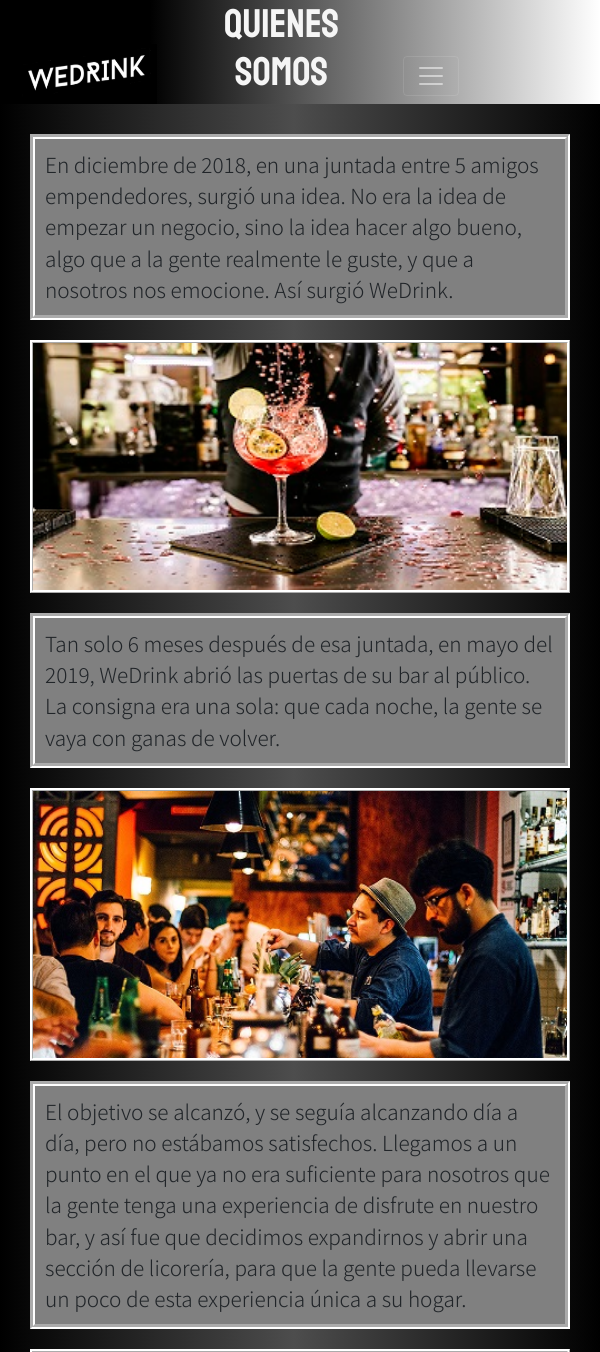
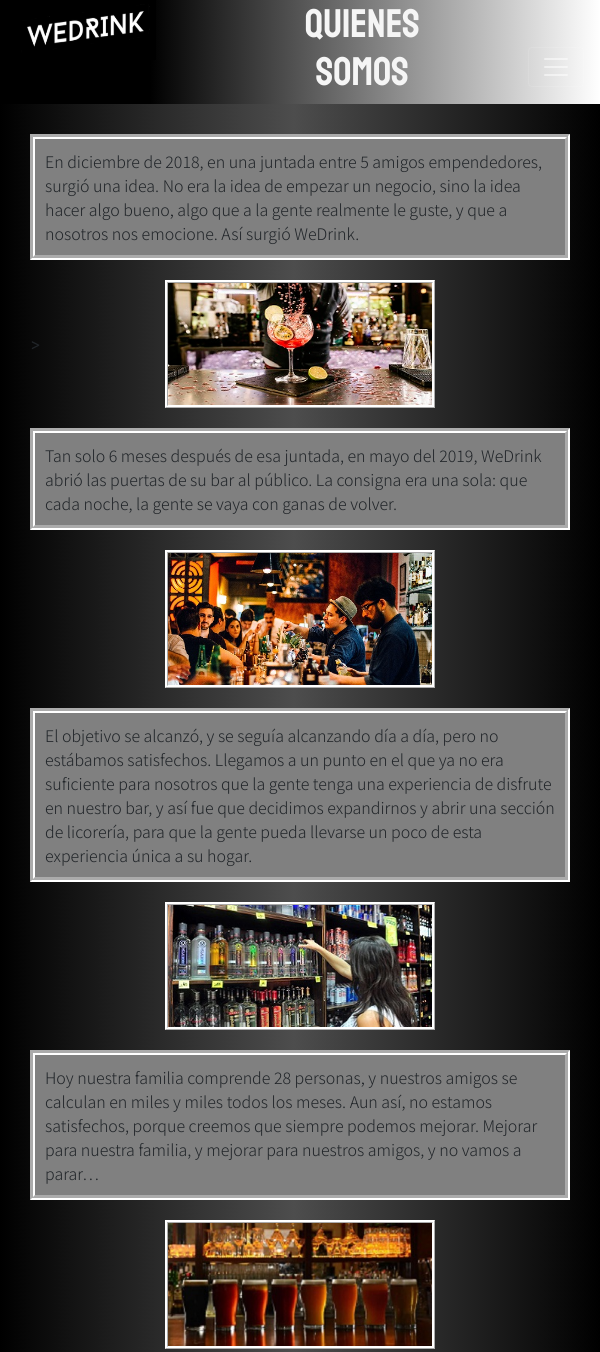
Before and after one commit to tomas-12/We.Drink, a plain HTML site: page quienesSomos.html in a window 600 px wide. Shown: the top 1352 px of the page. Drawn offline with nearby package versions, Linux system fonts and the light colour scheme.

Commit message:
Tamaños mobile, tablet y laptop añadidos a las 5 paginas

```diff
--- a/css/styles.css
+++ b/css/styles.css
@@ -1,10 +1,14 @@
 /*Seccion global*/
 body {
-  margin: 0%;
-  margin-right: 0%;
+  margin: 0% !important;
+  width: 100%;
   background: black;
   background: -webkit-gradient(linear, left top, right top, from(black), color-stop(49%, #4d4d4d), to(black));
   background: linear-gradient(90deg, black 0%, #4d4d4d 49%, black 100%);
+}
+
+.row {
+  margin-right: 0% !important;
 }
 
 header {
@@ -45,6 +49,10 @@ header .subtitulos {
       -ms-flex-align: center;
           align-items: center;
   font-family: 'Staatliches', cursive;
+}
+
+.navbar-expand-md {
+  justify-content: flex-end !important;
 }
 
 header nav div ul :hover {
@@ -107,6 +115,9 @@ header nav div ul li a :hover {
   }
   header #barraDeMenu nav div ul li a {
     color: white !important;
+  }
+  .subtitulos{
+    display: none !important;
   }
 }
 
@@ -393,10 +404,8 @@ table {
   display: flex;
   -webkit-box-orient: vertical;
   -webkit-box-direction: normal;
-      -ms-flex-direction: column;
           flex-direction: column;
   -webkit-box-align: center;
-      -ms-flex-align: center;
           align-items: center;
 }
 
@@ -525,7 +534,7 @@ table {
   text-align: center;
   margin: auto;
   font-family: 'Teko', sans-serif;
-  font-size: 1.5rem;
+  font-size: 1.2rem;
   border-color: white;
   border-style: solid;
   background-color: black;
@@ -542,14 +551,15 @@ table {
   font-family: 'Trebuchet MS', 'Lucida Sans Unicode', 'Lucida Grande', 'Lucida Sans', Arial, sans-serif;
 }
 
-@media screen and (max-width: 767px) {
+@media screen and (max-width: 425px) {
   .container-fluid {
     height: auto;
   }
   .container-fluid .descripcionCatalogo {
     height: auto;
-    padding: 5px;
+    padding: 10px;
   }
+
   #Cervezas {
     background-position: center;
   }
@@ -726,6 +736,7 @@ table {
 
 /*Termina seccion exclusiva de contacto*/
 /*Empieza seccion exclusiva de Quienes Somos*/
+
 .cuadroDeTexto {
   height: 100%;
   margin: auto;
@@ -741,7 +752,7 @@ table {
   width: 90%;
   display: -ms-grid;
   display: grid;
-      grid-template-columns: repeat(4, 1fr);
+      grid-template-columns: repeat(8, 1fr);
       grid-template-rows: repeat(4, 200px);
   row-gap: 30px;
   -webkit-column-gap: 0px;
@@ -765,7 +776,7 @@ table {
   -ms-flex-line-pack: center;
       align-content: center;
   padding: 10px;
-  font-size: 1.3rem;
+  font-size: 1.2rem;
   font-family: 'Noto Sans JP', sans-serif;
 }
 
@@ -776,62 +787,62 @@ table {
 }
 
 #texto1 {
-      grid-column-start: 2;
-  grid-column-end: 5;
+      grid-column-start: 4;
+  grid-column-end: 9;
       grid-row-start: 1;
   grid-row-end: 1;
 }
 
 #texto2 {
       grid-column-start: 1;
-  grid-column-end: 4;
+  grid-column-end: 6;
       grid-row-start: 2;
   grid-row-end: 2;
 }
 
 #texto3 {
-      grid-column-start: 2;
-  grid-column-end: 5;
+      grid-column-start: 4;
+  grid-column-end: 9;
       grid-row-start: 3;
   grid-row-end: 3;
 }
 
 #texto4 {
       grid-column-start: 1;
-  grid-column-end: 4;
+  grid-column-end: 6;
       grid-row-start: 4;
   grid-row-end: 4;
 }
 
 #imagen1 {
       grid-column-start: 1;
-  grid-column-end: 1;
+  grid-column-end: 4;
       grid-row-start: 1;
   grid-row-end: 1;
 }
 
 #imagen2 {
-      grid-column-start: 4;
-  grid-column-end: 4;
+      grid-column-start: 6;
+  grid-column-end: 9;
       grid-row-start: 2;
   grid-row-end: 2;
 }
 
 #imagen3 {
       grid-column-start: 1;
-  grid-column-end: 1;
+  grid-column-end: 4;
       grid-row-start: 3;
   grid-row-end: 3;
 }
 
 #imagen4 {
-      grid-column-start: 4;
-  grid-column-end: 4;
+      grid-column-start: 6;
+  grid-column-end: 9;
       grid-row-start: 4;
   grid-row-end: 4;
 }
 
-@media screen and (max-width: 767px) {
+@media screen and (max-width: 425px) {
   .historia {
     height: 100%;
     margin: 5%;
@@ -895,5 +906,75 @@ table {
   }
 }
 
+@media screen and (max-width: 768px) and (min-width: 426px) {
+  .historia {
+    height: 100%;
+    margin: 5%;
+    width: 90%;
+    display: -ms-grid;
+    display: grid;
+        grid-template-columns: repeat(4, 1fr);
+        grid-template-rows: repeat(8, auto);
+    row-gap: 20px;
+    -webkit-box-align: center;
+        -ms-flex-align: center;
+            align-items: center;
+  }
+
+  .historia p {
+    font-size: 1rem;
+  }
+
+  #texto1 {
+        grid-column-start: 1;
+    grid-column-end: 5;
+        grid-row-start: 1;
+    grid-row-end: 1;
+  }
+  #texto2 {
+        grid-column-start: 1;
+    grid-column-end: 5;
+        grid-row-start: 3;
+    grid-row-end: 3;
+  }
+  #texto3 {
+        grid-column-start: 1;
+    grid-column-end: 5;
+        grid-row-start: 5;
+    grid-row-end: 5;
+  }
+  #texto4 {
+        grid-column-start: 1;
+    grid-column-end: 5;
+        grid-row-start: 7;
+    grid-row-end: 7;
+  }
+  #imagen1 {
+        grid-column-start: 2;
+    grid-column-end: 4;
+        grid-row-start: 2;
+    grid-row-end: 2;
+  }
+  #imagen2 {
+        grid-column-start: 2;
+    grid-column-end: 4;
+        grid-row-start: 4;
+    grid-row-end: 4;
+  }
+  #imagen3 {
+        grid-column-start: 2;
+    grid-column-end: 4;
+        grid-row-start: 6;
+    grid-row-end: 6;
+  }
+  #imagen4 {
+        grid-column-start: 2;
+    grid-column-end: 4;
+        grid-row-start: 8;
+    grid-row-end: 8;
+  }
+}
+
+
 /*Termina seccion exclusiva de Quienes Somos*/
 /*# sourceMappingURL=styles.css.map */
--- a/quienesSomos.html
+++ b/quienesSomos.html
@@ -20,10 +20,10 @@
     <body>
         <header>
             <div class="container-fluid">
-                <div class="row align-items-end" id="barraDeMenu">
+                <div class="row justify-content-between" id="barraDeMenu">
                   <img class="logo col-2.5" src="imagenes/LOGO.png" height="60px" width="140px">
-                  <div class="subtitulos col-4 col-md-5"><h1>Quienes somos</h1></div>
-                  <nav class="navbar col-1 col-md-5 navbar-expand-md bg-dark navbar-dark">
+                  <div class="subtitulos col-4 col-md-4"><h1>Quienes somos</h1></div>
+                  <nav class="menuQS navbar col-1 col-md-4 navbar-expand-md bg-dark navbar-dark">
                     <a class="navbar-brand" href="#"></a>
                     <button class="navbar-toggler" type="button" data-toggle="collapse" data-target="#collapsibleNavbar">
                       <span class="navbar-toggler-icon"></span>
```
Also changed, not shown: catalogo.html (+1 -1 lines), contacto.html (+1 -1 lines), menu.html (+2 -2 lines).
